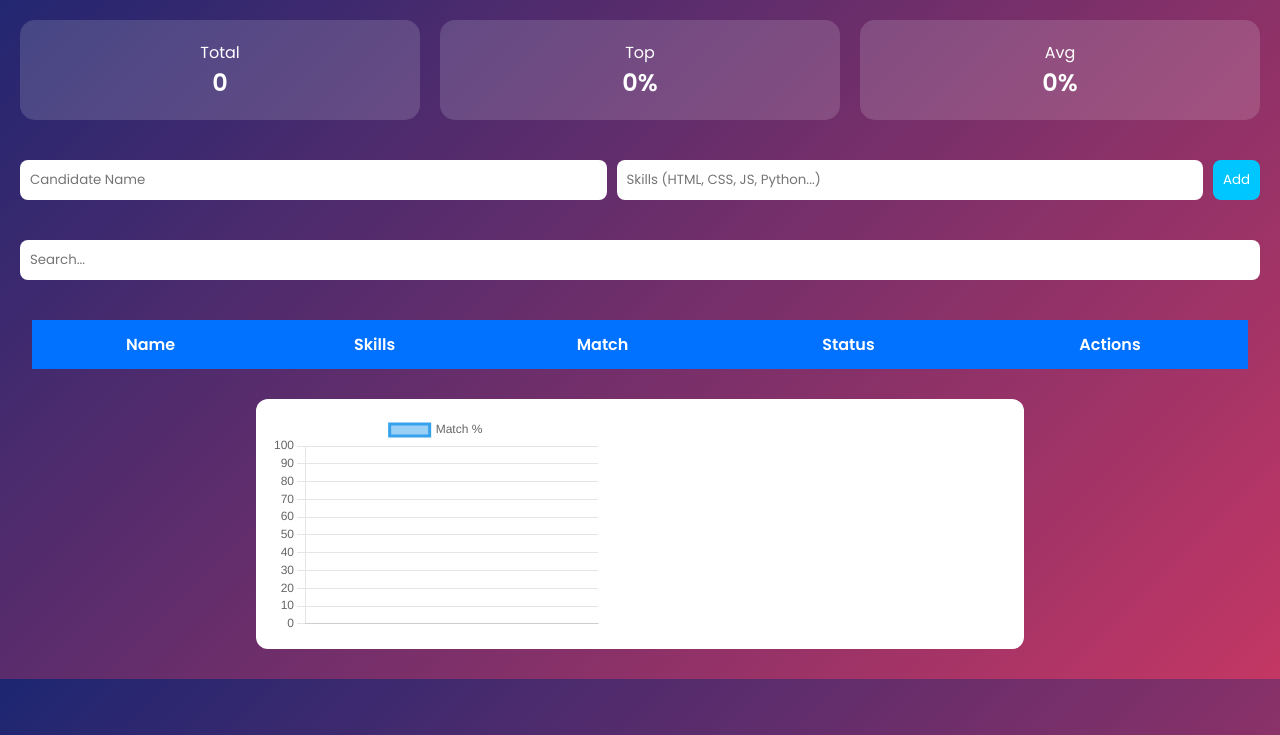
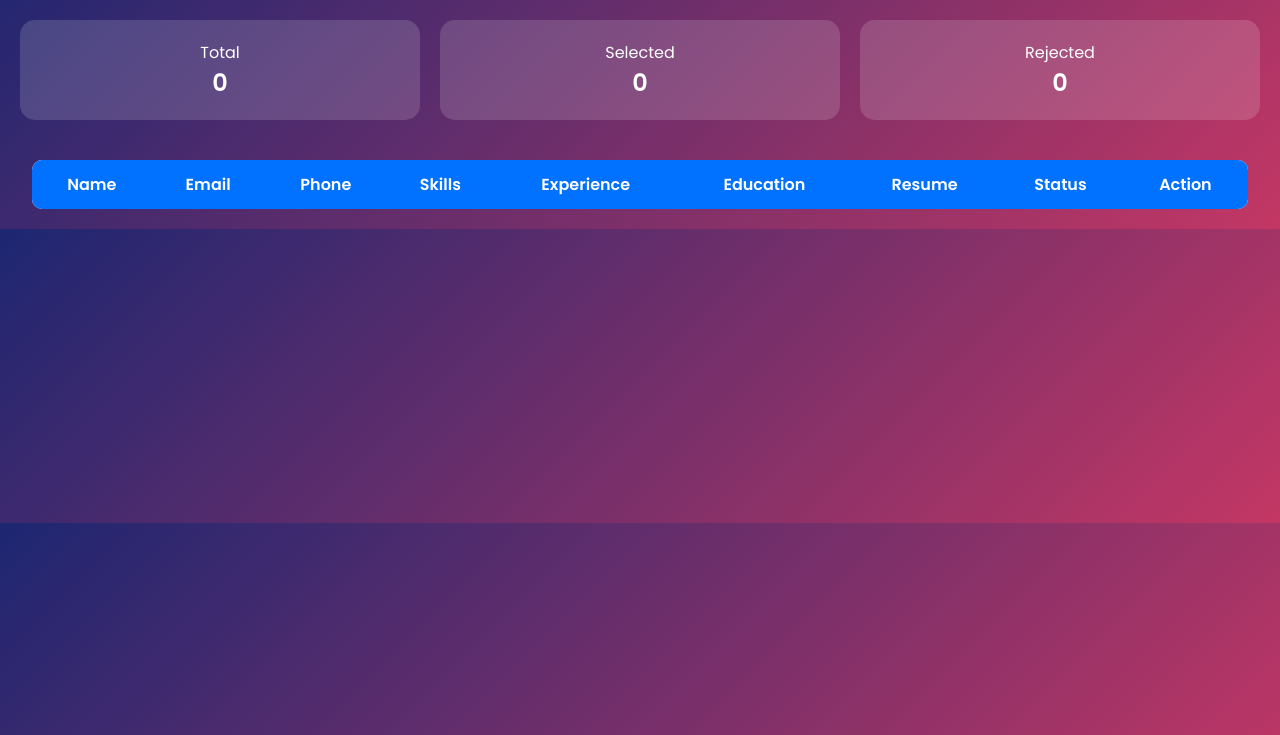
Before and after one commit to ANOOP-sharma21/smart-recruiter-system, a plain HTML site: page frontend/new.html in a window 1280 px wide. Shown: the part 65-800 px from the top of the page. Drawn offline with nearby package versions, Linux system fonts and the light colour scheme.

Commit message:
Update new.html
Dashboard part

```diff
--- a/frontend/new.html
+++ b/frontend/new.html
@@ -7,8 +7,6 @@
 <link rel="stylesheet" href="https://cdnjs.cloudflare.com/ajax/libs/font-awesome/7.0.1/css/all.min.css">
 <link href="https://fonts.googleapis.com/css2?family=Poppins:wght@300;400;600&display=swap" rel="stylesheet">
 
-<script src="https://cdn.jsdelivr.net/npm/chart.js"></script>
-
 <style>
 *{margin:0;padding:0;box-sizing:border-box;font-family:'Poppins',sans-serif;}
 
@@ -17,15 +15,20 @@ body{
   color:white;
 }
 
+/* HEADER */
 header{
-  display:flex;
-  justify-content:space-between;
   padding:15px 30px;
   background: rgba(255,255,255,0.1);
   backdrop-filter: blur(10px);
 }
 
-.cards{display:flex;gap:20px;padding:20px;}
+/* CARDS */
+.cards{
+  display:flex;
+  gap:20px;
+  padding:20px;
+}
+
 .card{
   flex:1;
   background: rgba(255,255,255,0.15);
@@ -34,28 +37,7 @@ header{
   text-align:center;
 }
 
-.form,.search{
-  padding:20px;
-  display:flex;
-  gap:10px;
-}
-
-input{
-  flex:1;
-  padding:10px;
-  border-radius:8px;
-  border:none;
-}
-
-.selection{
-  background:#00c6ff;
-  border:none;
-  padding:10px;
-  border-radius:8px;
-  color:white;
-  cursor:pointer;
-}
-
+/* TABLE */
 table{
   width:95%;
   margin:20px auto;
@@ -63,6 +45,7 @@ table{
   color:black;
   border-radius:10px;
   border-collapse:collapse;
+  overflow:hidden;
 }
 
 th{
@@ -75,92 +58,67 @@ th,td{
   text-align:center;
 }
 
-/* SKILL TAG */
 .skill-tag{
-  display:inline-block;
   background:#0072ff;
   color:white;
   padding:4px 8px;
   border-radius:10px;
   margin:2px;
-  font-size:12px;
+  display:inline-block;
 }
 
 /* BUTTONS */
 .btn{
   padding:6px 10px;
-  margin:2px;
   border:none;
   border-radius:6px;
   color:white;
   cursor:pointer;
+  transition:0.3s;
 }
 
-/* STATUS COLORS */
-.pending{background:#ffab00;}
+.btn:hover{transform:scale(1.05);}
+
 .select{background:#00c853;}
 .reject{background:#ff3d00;}
 .delete{background:#444;}
-
-/* GRAPH */
-.chart-box{
-  width:60%;
-  height:250px;
-  margin:30px auto;
-  background:white;
-  padding:15px;
-  border-radius:12px;
-}
+.view{background:#0072ff;}
 </style>
 </head>
 
 <body>
 
 <header>
-<h2>Smart Recruiter</h2>
+<h2>Smart Recruiter Dashboard</h2>
 </header>
 
+<!-- CARDS -->
 <section class="cards">
 <div class="card">Total <h2 id="total">0</h2></div>
-<div class="card">Top <h2 id="top">0%</h2></div>
-<div class="card">Avg <h2 id="avg">0%</h2></div>
+<div class="card">Selected <h2 id="selected">0</h2></div>
+<div class="card">Rejected <h2 id="rejected">0</h2></div>
 </section>
 
-<section class="form">
-<input type="text" id="name" placeholder="Candidate Name">
-<input type="text" id="skills" placeholder="Skills (HTML, CSS, JS, Python...)">
-<button onclick="addCandidate()" class="selection">Add</button>
-</section>
-
-<section class="search">
-<input type="text" id="search" placeholder="Search..." onkeyup="render()">
-</section>
-
+<!-- TABLE -->
 <table>
 <thead>
 <tr>
 <th>Name</th>
+<th>Email</th>
+<th>Phone</th>
 <th>Skills</th>
-<th>Match</th>
+<th>Experience</th>
+<th>Education</th>
+<th>Resume</th>
 <th>Status</th>
-<th>Actions</th>
+<th>Action</th>
 </tr>
 </thead>
+
 <tbody id="tableBody"></tbody>
 </table>
 
-<!-- GRAPH BELOW TABLE -->
-<div class="chart-box">
-<canvas id="myChart" height="200"></canvas>
-</div>
-
 <script>
-let requiredSkills = [
-  "HTML","CSS","JS","PYTHON","JAVA","C","C++",
-  "REACT","NODE","SQL","MONGODB"
-];
-
-let chart;
 
 // DATABASE
 function getDB(){
@@ -171,55 +129,50 @@ function saveDB(data){
   localStorage.setItem("candidates", JSON.stringify(data));
 }
 
-// MATCH
-function calculateMatch(skills){
-  let matched = skills.filter(s =>
-    requiredSkills.includes(s.toUpperCase())
-  ).length;
-  return Math.round((matched / requiredSkills.length) * 100);
+// 📧 SELECTION EMAIL
+function sendSelectionMail(email, name){
+let subject = "Job Selection Confirmation";
+
+let body = `Dear ${name},
+
+Congratulations! 🎉
+
+You have been selected for the job.
+
+Our HR team will contact you soon.
+
+Regards,
+HR Team`;
+
+window.location.href =
+`mailto:${email}?subject=${encodeURIComponent(subject)}&body=${encodeURIComponent(body)}`;
 }
 
-// ADD
-function addCandidate(){
-  let name = document.getElementById("name").value;
-  let skills = document.getElementById("skills").value
-                .split(",")
-                .map(s => s.trim().toUpperCase());
+// 📧 REJECTION EMAIL
+function sendRejectionMail(email, name){
+let subject = "Application Status Update";
 
-  if(!name || skills.length === 0){
-    alert("Enter valid data");
-    return;
+let body = `Dear ${name},
+
+Thank you for applying to our company.
+
+We regret to inform you that you have not been selected for this position.
+
+We wish you all the best for your future.
+
+Regards,
+HR Team`;
+
+window.location.href =
+`mailto:${email}?subject=${encodeURIComponent(subject)}&body=${encodeURIComponent(body)}`;
 }
 
-  let db = getDB();
-
-  db.push({
-    id: Date.now(),
-    name,
-    skills,
-    match: calculateMatch(skills),
-    status: "Pending"
-  });
-
-  saveDB(db);
-
-  document.getElementById("name").value="";
-  document.getElementById("skills").value="";
-
-  render();
-}
-
-// TOGGLE STATUS (Pending ↔ Selected)
-function toggleStatus(id){
-  let db = getDB();
-
-  db = db.map(c => {
+// SELECT
+function selectCandidate(id){
+let db = getDB().map(c=>{
   if(c.id === id){
-      if(c.status === "Pending"){
     c.status = "Selected";
-      } else if(c.status === "Selected"){
-        c.status = "Pending";
-      }
+    sendSelectionMail(c.email, c.name);
   }
   return c;
 });
@@ -229,97 +182,74 @@ function toggleStatus(id){
 }
 
 // REJECT
-function updateStatus(id, status){
-  let db = getDB();
-  db = db.map(c => {
-    if(c.id === id) c.status = status;
+function rejectCandidate(id){
+let db = getDB().map(c=>{
+  if(c.id === id){
+    c.status = "Rejected";
+    sendRejectionMail(c.email, c.name);
+  }
   return c;
 });
+
 saveDB(db);
 render();
 }
 
 // DELETE
 function deleteCandidate(id){
-  let db = getDB().filter(c => c.id !== id);
+let db = getDB().filter(c=>c.id !== id);
 saveDB(db);
 render();
 }
 
-// GRAPH
-function updateChart(data){
-  let names = data.map(c => c.name);
-  let matches = data.map(c => c.match);
-
-  if(chart) chart.destroy();
-
-  chart = new Chart(document.getElementById("myChart"), {
-    type:"line",
-    data:{
-      labels:names,
-      datasets:[{
-        label:"Match %",
-        data:matches,
-        tension:0.4
-      }]
-    },
-    options:{
-      responsive:true,
-      scales:{
-        y:{beginAtZero:true,max:100}
-      }
-    }
-  });
-}
-
 // RENDER
 function render(){
+
 let db = getDB();
-  let search = document.getElementById("search").value.toLowerCase();
 let table = document.getElementById("tableBody");
 
-  table.innerHTML="";
+table.innerHTML = "";
 
-  db.filter(c => c.name.toLowerCase().includes(search))
-  .forEach(c => {
+let selected = 0;
+let rejected = 0;
 
-    let skillHTML = c.skills.map(s =>
-      `<span class="skill-tag">${s}</span>`
-    ).join("");
+db.forEach(c=>{
+
+if(c.status==="Selected") selected++;
+if(c.status==="Rejected") rejected++;
+
+let skills = c.skills.map(s=>`<span class="skill-tag">${s}</span>`).join("");
 
 table.innerHTML += `
 <tr>
 <td>${c.name}</td>
-      <td>${skillHTML}</td>
-      <td>${c.match}%</td>
+<td>${c.email}</td>
+<td>${c.phone}</td>
+<td>${skills}</td>
+<td>${c.experience} yrs</td>
+<td>${c.education}</td>
+<td><a href="${c.resume}" target="_blank" class="btn view">View</a></td>
+<td>${c.status}</td>
+
 <td>
-        <button class="btn ${c.status === 'Selected' ? 'select' : 'pending'}"
-          onclick="toggleStatus(${c.id})">
-          ${c.status}
-        </button>
-      </td>
-      <td>
-        <button class="btn reject" onclick="updateStatus(${c.id}, 'Rejected')">Reject</button>
+<button class="btn select" onclick="selectCandidate(${c.id})">Select</button>
+<button class="btn reject" onclick="rejectCandidate(${c.id})">Reject</button>
 <button class="btn delete" onclick="deleteCandidate(${c.id})">Delete</button>
 </td>
-    </tr>`;
+</tr>
+`;
 });
 
+// UPDATE CARDS
 document.getElementById("total").innerText = db.length;
+document.getElementById("selected").innerText = selected;
+document.getElementById("rejected").innerText = rejected;
 
-  let top = Math.max(0,...db.map(c=>c.match));
-  document.getElementById("top").innerText = top+"%";
-
-  let avg = db.length
-    ? Math.round(db.reduce((a,b)=>a+b.match,0)/db.length)
-    : 0;
-
-  document.getElementById("avg").innerText = avg+"%";
-
-  updateChart(db);
 }
 
+// LOAD
 render();
+
 </script>
 
 </body>
```
Lines whose indentation alone changed are shown as unchanged.
